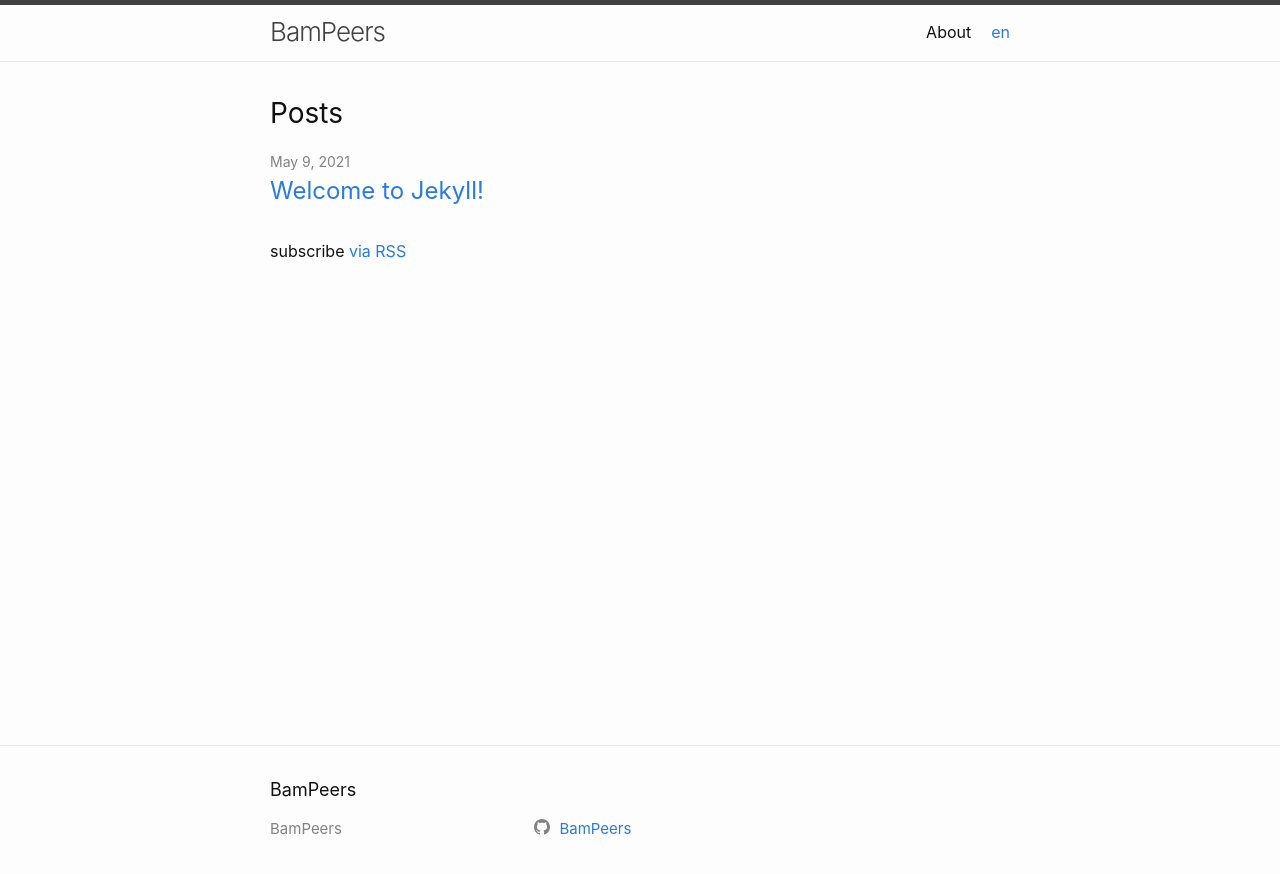
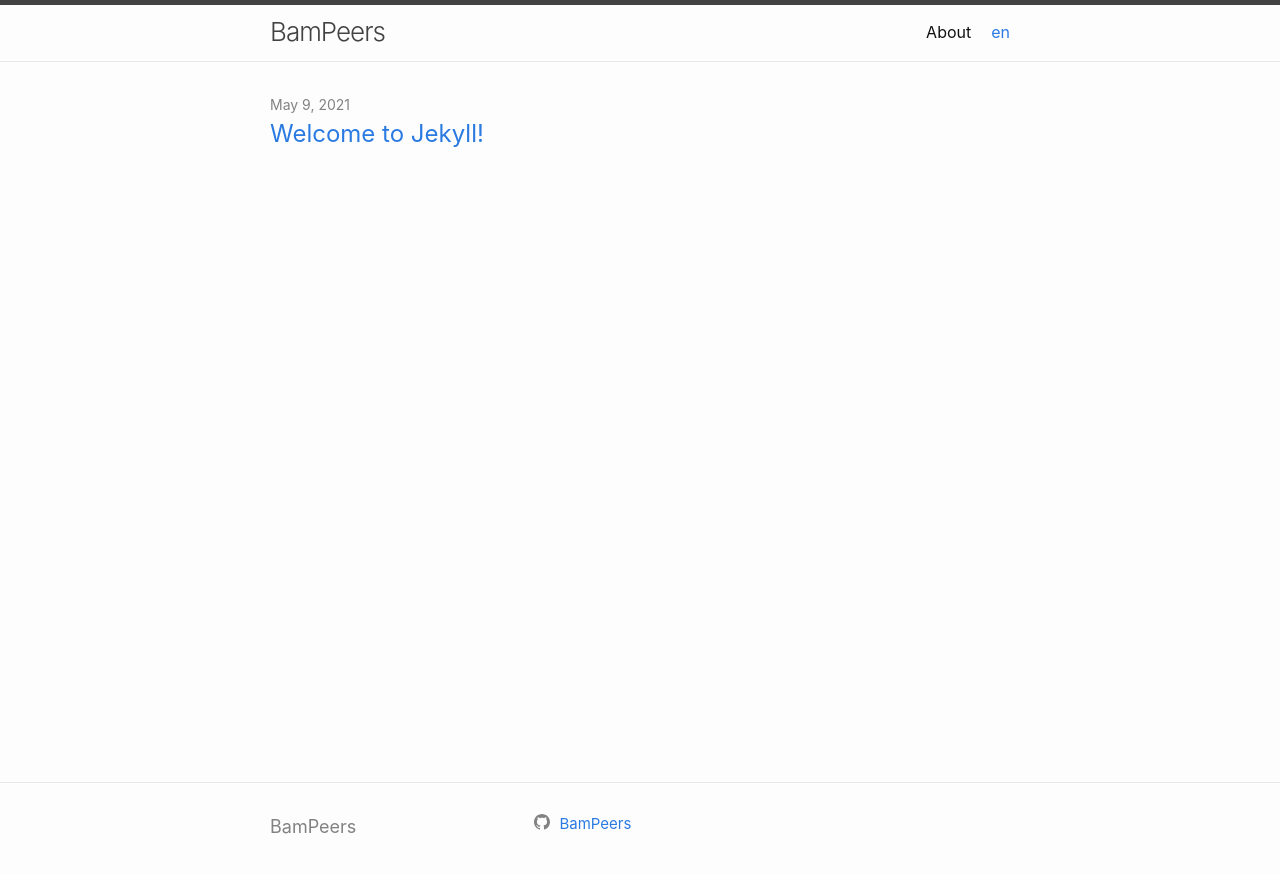
Before and after one commit to BamPeers/bampeers.github.io, a Jekyll site: the page built from index-en.md, in a window 1280 px wide. Shown: the top 874 px of the page. Built offline with Jekyll 4.4.1, drawn with Linux system fonts in a browser that asks for light colours.

Commit message:
Remove unnecessary code

```diff
--- a/_includes/footer.html
+++ b/_includes/footer.html
@@ -3,30 +3,18 @@
 
   <div class="wrapper">
 
-    <h2 class="footer-heading">{{ site.title | escape }}</h2>
-
     <div class="footer-col-wrapper">
       <div class="footer-col footer-col-1">
-        <ul class="contact-list">
-          <li class="p-name">
-            {%- if site.author -%}
-              {{ site.author | escape }}
-            {%- else -%}
-              {{ site.title | escape }}
-            {%- endif -%}
-            </li>
-            {%- if site.email -%}
-            <li><a class="u-email" href="mailto:{{ site.email }}">{{ site.email }}</a></li>
-            {%- endif -%}
-        </ul>
+        <h2 class="footer-heading">{{ site.title | escape }}</h2>
       </div>
 
       <div class="footer-col footer-col-2">
-        {%- include social.html -%}
-      </div>
-
-      <div class="footer-col footer-col-3">
-        <p>{{- site.description | escape -}}</p>
+        <a href="https://github.com/{{ site.github_username| cgi_escape | escape }}">
+          <svg class="svg-icon">
+            <use xlink:href="{{ '/assets/minima-social-icons.svg#github' | relative_url }}"></use>
+          </svg>
+          <span class="username">{{ site.github_username| escape }}</span>
+        </a>
       </div>
     </div>
 
--- a/_includes/icon-github.html
+++ /dev/null
@@ -1 +0,0 @@
-<a href="https://github.com/{{ include.username }}"><span class="icon icon--github">{% include icon-github.svg %}</span><span class="username">{{ include.username }}</span></a>
--- a/_includes/icon-twitter.html
+++ /dev/null
@@ -1 +0,0 @@
-<a href="https://twitter.com/{{ include.username }}"><span class="icon icon--twitter">{% include icon-twitter.svg %}</span><span class="username">{{ include.username }}</span></a>
--- a/_includes/social.html
+++ /dev/null
@@ -1,14 +0,0 @@
-<ul class="social-media-list">
-  {%- if site.dribbble_username -%}<li><a href="https://dribbble.com/{{ site.dribbble_username| cgi_escape | escape }}"><svg class="svg-icon"><use xlink:href="{{ '/assets/minima-social-icons.svg#dribbble' | relative_url }}"></use></svg> <span class="username">{{ site.dribbble_username| escape }}</span></a></li>{%- endif -%}
-  {%- if site.facebook_username -%}<li><a href="https://www.facebook.com/{{ site.facebook_username| cgi_escape | escape }}"><svg class="svg-icon"><use xlink:href="{{ '/assets/minima-social-icons.svg#facebook' | relative_url }}"></use></svg> <span class="username">{{ site.facebook_username| escape }}</span></a></li>{%- endif -%}
-  {%- if site.flickr_username -%}<li><a href="https://www.flickr.com/photos/{{ site.flickr_username| cgi_escape | escape }}"><svg class="svg-icon"><use xlink:href="{{ '/assets/minima-social-icons.svg#flickr' | relative_url }}"></use></svg> <span class="username">{{ site.flickr_username| escape }}</span></a></li>{%- endif -%}
-  {%- if site.github_username -%}<li><a href="https://github.com/{{ site.github_username| cgi_escape | escape }}"><svg class="svg-icon"><use xlink:href="{{ '/assets/minima-social-icons.svg#github' | relative_url }}"></use></svg> <span class="username">{{ site.github_username| escape }}</span></a></li>{%- endif -%}
-  {%- if site.instagram_username -%}<li><a href="https://instagram.com/{{ site.instagram_username| cgi_escape | escape }}"><svg class="svg-icon"><use xlink:href="{{ '/assets/minima-social-icons.svg#instagram' | relative_url }}"></use></svg> <span class="username">{{ site.instagram_username| escape }}</span></a></li>{%- endif -%}
-  {%- if site.linkedin_username -%}<li><a href="https://www.linkedin.com/in/{{ site.linkedin_username| cgi_escape | escape }}"><svg class="svg-icon"><use xlink:href="{{ '/assets/minima-social-icons.svg#linkedin' | relative_url }}"></use></svg> <span class="username">{{ site.linkedin_username| escape }}</span></a></li>{%- endif -%}
-  {%- if site.pinterest_username -%}<li><a href="https://www.pinterest.com/{{ site.pinterest_username| cgi_escape | escape }}"><svg class="svg-icon"><use xlink:href="{{ '/assets/minima-social-icons.svg#pinterest' | relative_url }}"></use></svg> <span class="username">{{ site.pinterest_username| escape }}</span></a></li>{%- endif -%}
-  {%- for mst in site.mastodon -%}{%- if mst.username and mst.instance -%}<li><a href="https://{{ mst.instance| cgi_escape | escape}}/@{{mst.username}}"><svg class="svg-icon"><use xlink:href="{{ '/assets/minima-social-icons.svg#mastodon' | relative_url }}"></use></svg> <span class="username">{{ mst.username|escape }}</span></a></li>{%- endif -%}{%- endfor -%}
-  {%- if site.twitter_username -%}<li><a href="https://www.twitter.com/{{ site.twitter_username| cgi_escape | escape }}"><svg class="svg-icon"><use xlink:href="{{ '/assets/minima-social-icons.svg#twitter' | relative_url }}"></use></svg> <span class="username">{{ site.twitter_username| escape }}</span></a></li>{%- endif -%}
-  {%- if site.youtube_username -%}<li><a href="https://youtube.com/{{ site.youtube_username| cgi_escape | escape }}"><svg class="svg-icon"><use xlink:href="{{ '/assets/minima-social-icons.svg#youtube' | relative_url }}"></use></svg> <span class="username">{{ site.youtube_username| escape }}</span></a></li>{%- endif -%}
-  {%- if site.googleplus_username -%}<li><a href="https://plus.google.com/{{ site.googleplus_username| escape }}"><svg class="svg-icon"><use xlink:href="{{ '/assets/minima-social-icons.svg#googleplus' | relative_url }}"></use></svg> <span class="username">{{ site.googleplus_username| escape }}</span></a></li>{%- endif -%}
-  {%- if site.rss -%}<li><a href="{{ 'feed.xml' | relative_url }}"><svg class="svg-icon"><use xlink:href="{{ '/assets/minima-social-icons.svg#rss' | relative_url }}"></use></svg> <span>{{ site.rss | escape }}</span></a></li>{%- endif -%}
-</ul>
--- a/_layouts/home.html
+++ b/_layouts/home.html
@@ -3,14 +3,7 @@ layout: default
 ---
 
 <div class="home">
-  {%- if page.title -%}
-    <h1 class="page-heading">{{ page.title }}</h1>
-  {%- endif -%}
-
-  {{ content }}
-
   {%- if site.ko.size > 0 -%}
-    <h2 class="post-list-heading">{{ page.list_title | default: "Posts" }}</h2>
     <ul class="post-list">
       {%- for post in site.ko -%}
       <li>
@@ -27,8 +20,6 @@ layout: default
       </li>
       {%- endfor -%}
     </ul>
-
-    <p class="rss-subscribe">subscribe <a href="{{ "/feed.xml" | relative_url }}">via RSS</a></p>
   {%- endif -%}
 
 </div>
```
Also changed, not shown: _includes/icon-github.svg (deleted), _includes/icon-twitter.svg (deleted).
